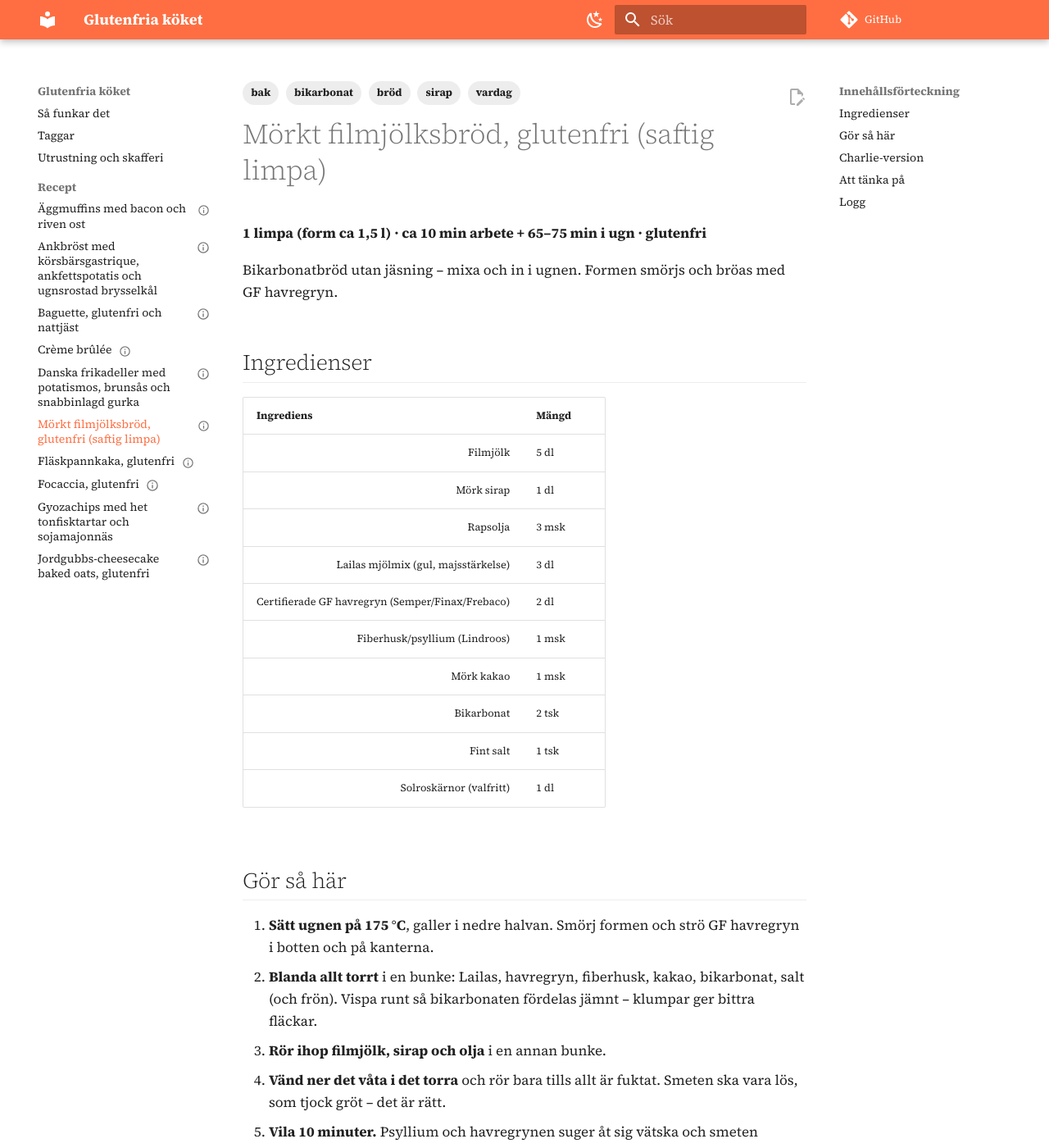
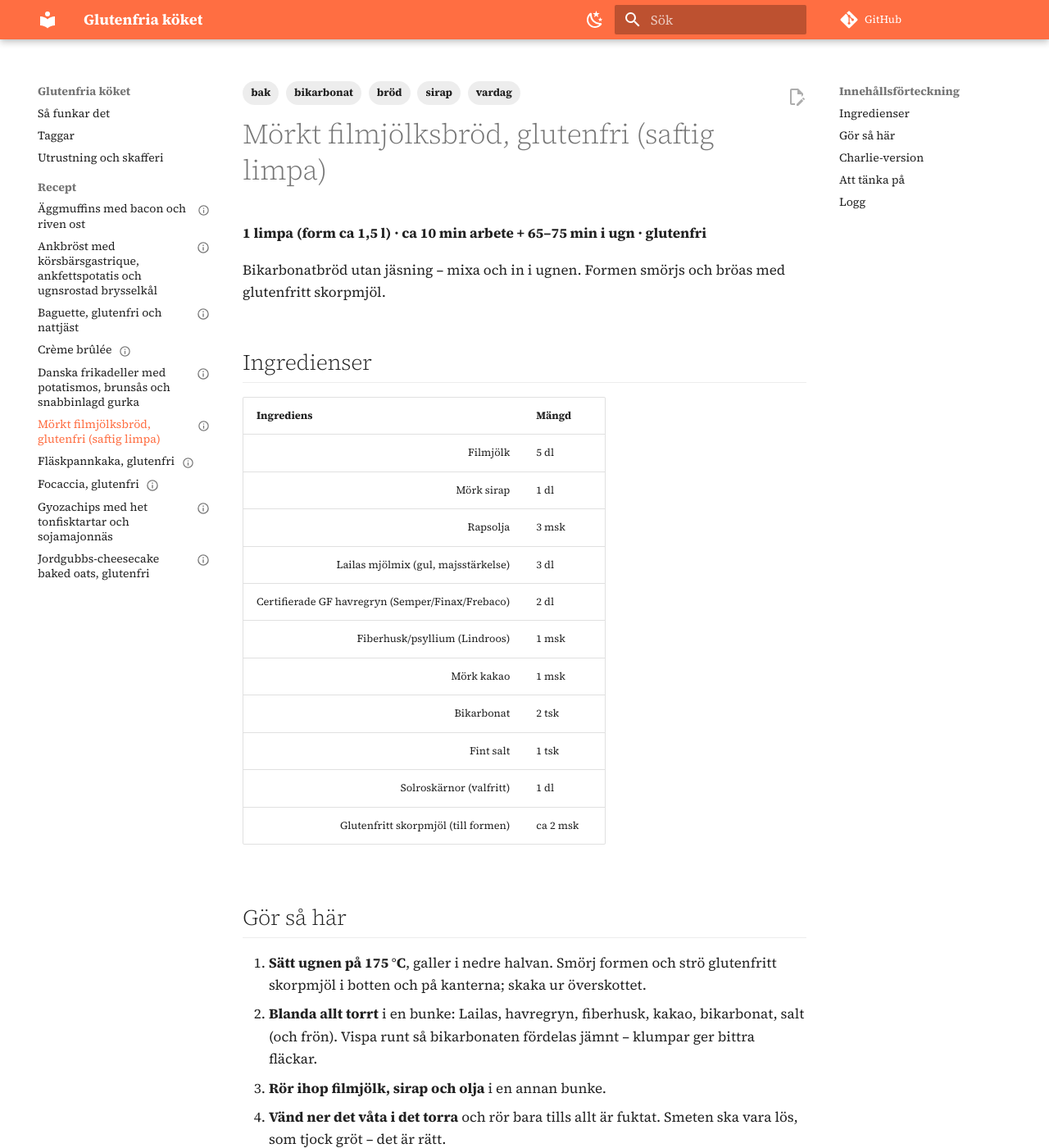
Before and after one commit to Hakan-ValidAlpha/glutenfriakocken, an MkDocs documentation site: the page built from docs/recept/filmjolksbrod-glutenfri.md, in a window 1280 px wide and 1400 px high. Shown: the whole window at 82% size. Built offline with MkDocs 1.6.1 and Material for MkDocs 9.7.7, drawn with Linux system fonts in a browser that asks for light colours; comment, search, counter and statistics services are not loaded; some of the changed text lies outside the part shown.

Commit message:
filmjölksbröd: formen bröas med GF skorpmjöl i stället för havregryn
Co-Authored-By: Claude Fable 5.1 <noreply@anthropic.com>
Claude-Session: https://claude.ai/code/session_01473dtPSor3xiohtDpL2PnK

```diff
--- a/docs/recept/filmjolksbrod-glutenfri.md
+++ b/docs/recept/filmjolksbrod-glutenfri.md
@@ -15,7 +15,7 @@ tags: [bröd, bak, vardag, bikarbonat, sirap]
 
 **1 limpa (form ca 1,5 l) · ca 10 min arbete + 65–75 min i ugn · glutenfri**
 
-Bikarbonatbröd utan jäsning – mixa och in i ugnen. Formen smörjs och bröas med GF havregryn.
+Bikarbonatbröd utan jäsning – mixa och in i ugnen. Formen smörjs och bröas med glutenfritt skorpmjöl.
 
 ## Ingredienser
 
@@ -31,10 +31,11 @@ Bikarbonatbröd utan jäsning – mixa och in i ugnen. Formen smörjs och bröas
 | Bikarbonat | 2 tsk |
 | Fint salt | 1 tsk |
 | Solroskärnor (valfritt) | 1 dl |
+| Glutenfritt skorpmjöl (till formen) | ca 2 msk |
 
 ## Gör så här
 
-1. **Sätt ugnen på 175 °C**, galler i nedre halvan. Smörj formen och strö GF havregryn i botten och på kanterna.
+1. **Sätt ugnen på 175 °C**, galler i nedre halvan. Smörj formen och strö glutenfritt skorpmjöl i botten och på kanterna; skaka ur överskottet.
 2. **Blanda allt torrt** i en bunke: Lailas, havregryn, fiberhusk, kakao, bikarbonat, salt (och frön). Vispa runt så bikarbonaten fördelas jämnt – klumpar ger bittra fläckar.
 3. **Rör ihop filmjölk, sirap och olja** i en annan bunke.
 4. **Vänd ner det våta i det torra** och rör bara tills allt är fuktat. Smeten ska vara lös, som tjock gröt – det är rätt.
@@ -50,6 +51,7 @@ Glutenfri checklista:
 - ✅ Filmjölk – naturligt glutenfri
 - ✅ Lailas gul, Lindroos psyllium – etablerade
 - ⚠️ **Havregryn – MÅSTE vara certifierade GF** (Semper, Finax eller Frebaco)
+- ⚠️ **Skorpmjöl – MÅSTE vara märkt glutenfritt** (vanligt skorpmjöl är vetebaserat)
 - ⚠️ **Mörk sirap** – Dansukkers är glutenfri, men kontrollera etiketten vid annat märke
 - ⚠️ **Kakao** – ren kakao är GF, men läs "kan innehålla spår av"-texten
 - ✅ Bikarbonat, salt, rapsolja, solroskärnor – GF
```
